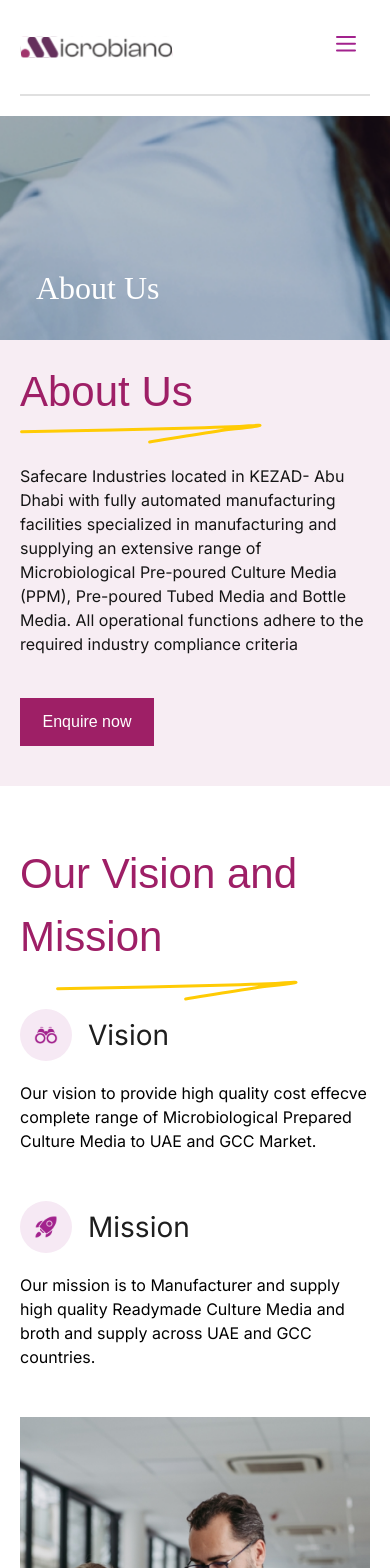
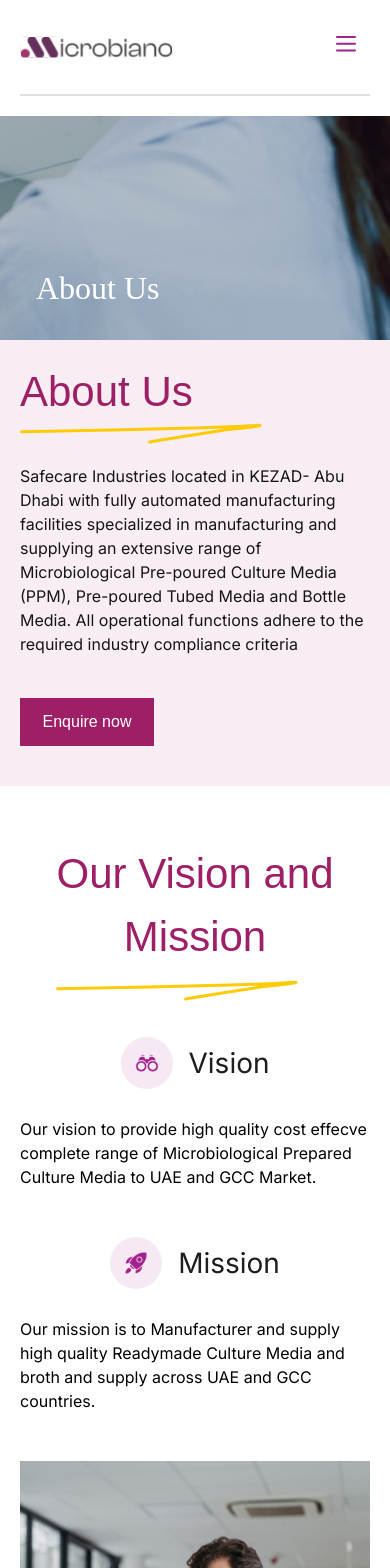
Before and after one commit to mtalha987/microbiano, a Next.js app: page /about in a window 390 px wide. Shown: the top 1568 px of the page. Built offline with nearby package versions, Linux system fonts and the light colour scheme.

Commit message:
Tablet screen fixed

```diff
--- a/app/Components/ProductData.jsx
+++ b/app/Components/ProductData.jsx
@@ -73,7 +73,7 @@ const ProductData = ({limit , }) => {
   return (
     <>
       <div className="mt-14">
-        <div className="flex flex-wrap  xl:justify-normal gap-6">
+        <div className="flex flex-wrap sm:justify-center  xl:justify-normal gap-6">
           {displayedProducts.map((info, id) => (
             <div
               className={`w-[296px] 2xl:w-[342px] xs:w-full bg-white shadow mb-[40px]`}
--- a/app/Components/Vision.jsx
+++ b/app/Components/Vision.jsx
@@ -8,24 +8,24 @@ import MissionIcon from '@/public/images/missionIcon.svg'
 const Vision = () => {
   return (
     <>
-          <div className=' 2xl:max-w-[1440px] 2xl:mx-auto 2xl:p-0 xl:px-[90px] lg:px-10 px-5 sm:mt-16  flex flex-wrap xl:flex-nowrap   justify-between'>
+          <div className=' 2xl:max-w-[1440px] 2xl:mx-auto 2xl:p-0 xl:px-[90px] lg:px-10 px-5 sm:mt-16  flex flex-wrap xl:flex-nowrap   lg:justify-between justify-center'>
 
             {/* Section 2 */}
             <div className='lg:w-6/12 2xl:w-[auto]  '>
                 <div className='sm:mt-28 xs:mt-14'>
-                <h2 className="text-secondary text-[42px] font-normal font-arial ">Our Vision and Mission</h2>
-                    <Image src={Vector} className='sm:ml-48 xs:ml-9 xs:mt-3' />
+                <h2 className="text-secondary text-[42px] font-normal font-arial text-center lg:text-left">Our Vision and Mission</h2>
+                    <Image src={Vector} className='sm:ml-48 xs:ml-9 xs:mt-3 mb-9 lg:mb-0' />
                 </div>
                 <div className='xs:mt-2'>
-                    <div>
-                        <div className='flex items-center gap-4'>
+                    <div className='flex flex-col justify-center items-center lg:items-start gap-2'>
+                        <div className='flex items-center   gap-4'>
                             <div className="w-[52px] h-[52px]  rounded-[100px]" ><Image src={VisionIcon} alt='Vision' /></div>
                             <div className="text-light-black text-[28px] font-normal font-secondary">Vision</div>
 
                         </div>
                         <p className="w-[70%] xs:w-[100%] text-black text-base font-normal font-secondary leading-normal sm:ml-[70px] mt-5">Our vision to provide high quality cost effecve complete range of Microbiological Prepared Culture Media to UAE and GCC Market.</p>
                     </div>
-                    <div className='mt-12'>
+                    <div className='mt-12 flex flex-col justify-center items-center lg:items-start gap-2'>
                         <div className='flex items-center gap-4'>
                             <div className="w-[52px] h-[52px]  rounded-[100px]" ><Image src={MissionIcon} alt='Mission' /></div>
                             <div className="text-light-black text-[28px] font-normal font-secondary">Mission</div>
```
